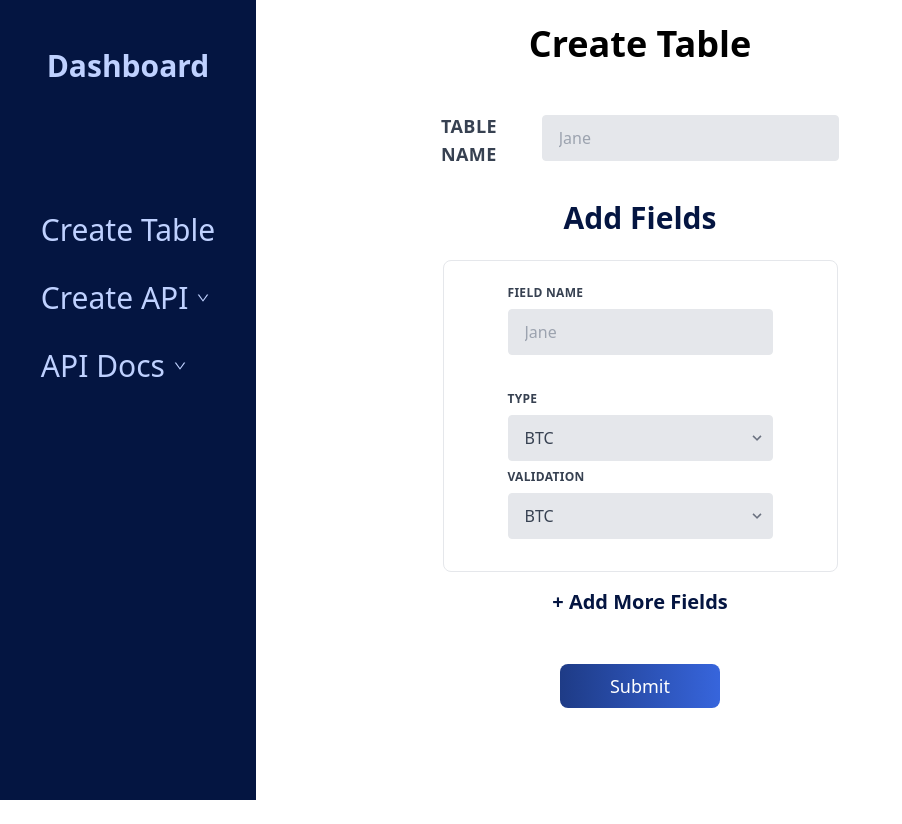
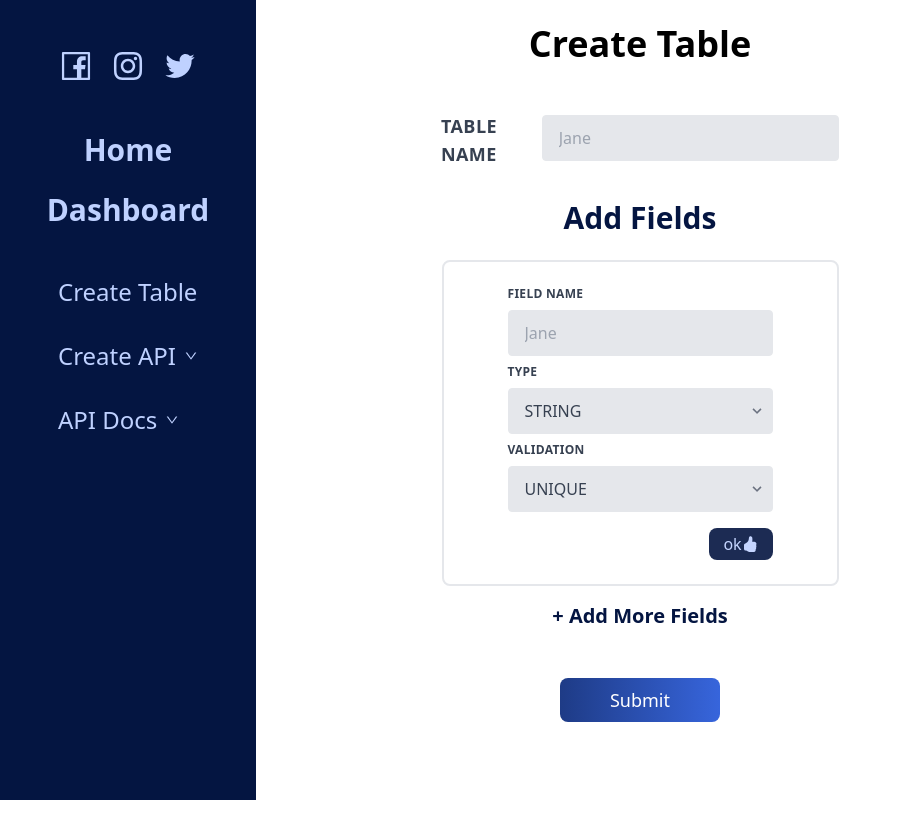
Before and after one commit to salmanpary/Xcode, a Next.js app in the folder frontend/: page / in a window 1280 px wide. Shown: the whole page, without its empty margins (0-902 px from the left). Built offline with nearby package versions, Linux system fonts and the light colour scheme.

Commit message:
states added

```diff
--- a/frontend/components/CreateTable.js
+++ b/frontend/components/CreateTable.js
@@ -3,9 +3,25 @@ import FormBlock from './FormBlock'
 
 function CreateTable() {
     const [inputList, setInputList] = useState(1);
+    const [tables,setTables] = useState({
+        tablename:"",
+        fields:[]
+    })
+    const submitHanlder = (e)=>{
+      var jsontable = JSON.stringify(tables)
+      console.log(jsontable)
+    }
+
     const onAddBtnClick = (e) => {
         setInputList(inputList + 1);
     };
+    const onChange=(e)=>{
+        const {name,value} = e.target
+        setTables({
+            ...tables,
+            [name]:value
+        })
+    }
     return (
         <div className='w-[80vw] min-h-screen'>
             <h2 className='text-4xl text-center font-bold mt-6'>Create Table</h2>
@@ -16,7 +32,7 @@ function CreateTable() {
                         <label class="block uppercase tracking-wide text-gray-700 text-lg font-bold mb-2" for="grid-first-name">
                             Table Name
                         </label>
-                        <input class="appearance-none w-[15rem] ml-4 block w-full bg-gray-200 text-gray-700 border  rounded py-3 px-4 mb-3 leading-tight focus:outline-none focus:bg-white" id="grid-first-name" type="text" placeholder="Jane" />
+                        <input onChange={onChange} name='tablename' value={tables.tablename} class="appearance-none w-[15rem] ml-4 block w-full bg-gray-200 text-gray-700 border  rounded py-3 px-4 mb-3 leading-tight focus:outline-none focus:bg-white" id="grid-first-name" type="text" placeholder="Jane" />
 
                     </div>
 
@@ -25,15 +41,23 @@ function CreateTable() {
 
             <div className="flex flex-col items-center">
                 <h2 className='text-3xl font-bold text-text-sec'>Add Fields</h2>
-                {Array.apply(null, { length: inputList }).map((e, i) => (
-                <FormBlock key={i}/>
-                ))}
+                {/* {Array.apply(null, { length: inputList }).map((e, i) => (
+                    <>
+
+                    {i}
+                <FormBlock key={e}/>
+                    </>
+                ))} */}
+                {
+                    [...Array(inputList)].map((e, i) => <FormBlock key={e} setTables={setTables} tables={tables} />)
+
+                }
             </div>
             <h3 onClick={onAddBtnClick} className='text-center text-text-sec text-xl mt-4 font-semibold cursor-pointer'>+ Add More Fields</h3>
 
             <div style={{
                 background: 'linear-gradient(90deg, #1E3B86 0%, #3765DC 100%)'
-            }} className="mx-auto mt-12  text-lg text-white w-[10rem] text-center rounded-lg py-2 items-center ">
+            }} onClick={submitHanlder} className="mx-auto mt-12  text-lg text-white w-[10rem] text-center rounded-lg py-2 items-center ">
                 Submit
             </div>
         </div>
--- a/frontend/components/FormBlock.js
+++ b/frontend/components/FormBlock.js
@@ -1,16 +1,40 @@
-import React from 'react'
+import React, { useState } from 'react'
+import {BsFillHandThumbsUpFill} from 'react-icons/bs'
+function FormBlock({key,setTables,tables}) {
+    const [data,setData] = useState({
+        key:key,
+        name:"",
+        type:"",
+        validation:""
 
-function FormBlock({key}) {
+    })
+    const handleClick = (e)=>{
+        for(var i=0;i<tables.fields.length;i++){
+            if(data.name.toLowerCase()===tables.fields[i].name.toLowerCase()){
+            alert('Field name already exists')
+            return
+            }
+        }
+        setTables({...tables,fields:[...tables.fields,data]})
+console.log(data)
+    }
+    const onChange = (e)=>{
+const {name,value} = e.target
+setData({
+    ...data,
+    [name]:value
+})
+    }
   return (
-    <div className="flex flex-col items-center mt-6 border-[1px] max-w-fit py-6 px-16 rounded-lg ">
+    <div className="flex flex-col items-center mt-6 border-[2px] max-w-fit py-6 px-16 rounded-lg ">
 
 <form class="w-full max-w-lg">
-  <div class="flex flex-wrap -mx-3 mb-6">
+  <div class="flex flex-wrap -mx-3 mb-2">
     <div class="w-full px-3">
       <label class="block uppercase tracking-wide text-gray-700 text-xs font-bold mb-2" for="grid-first-name">
         Field Name
       </label>
-      <input class="appearance-none block w-full bg-gray-200 text-gray-700 border  rounded py-3 px-4 mb-3 leading-tight focus:outline-none focus:bg-white" id="grid-first-name" type="text" placeholder="Jane"/>
+      <input onChange={onChange} name='name' value={data.name} class="appearance-none block w-full bg-gray-200 text-gray-700 border  rounded py-3 px-4  leading-tight focus:outline-none focus:bg-white" id="grid-first-name" type="text" placeholder="Jane"/>
 
     </div>
 
@@ -24,14 +48,18 @@ function FormBlock({key}) {
       </label>
       <div class="relative">
                 <select
+                name='type'
                   class="block appearance-none w-full bg-gray-200 border border-gray-200 text-gray-700 py-3 px-4 pr-8 rounded leading-tight focus:outline-none focus:bg-white focus:border-gray-500"
                   id="grid-state"
+                //   value={data.type}
+                  onChange={onChange}
 
                 >
-                  <option>BTC</option>
-                  <option>ETH</option>
-                  <option>DOGECOIN</option>
-                  <option>SOLANA</option>
+                  <option className=''>STRING</option>
+                  <option>NUMERIC</option>
+                  <option disabled >DATE</option>
+                  <option disabled >ARRAY</option>
+
 
                 </select>
                 <div class="pointer-events-none absolute inset-y-0 right-0 flex items-center px-2 text-gray-500">
@@ -57,12 +85,16 @@ function FormBlock({key}) {
                 <select
                   class="block appearance-none w-full bg-gray-200 border border-gray-200 text-gray-700 py-3 px-4 pr-8 rounded leading-tight focus:outline-none focus:bg-white focus:border-gray-500"
                   id="grid-state"
+                  name='validation'
+                //   value={data.validation}
+                  onChange={onChange}
+
 
                 >
-                  <option>BTC</option>
-                  <option>ETH</option>
-                  <option>DOGECOIN</option>
-                  <option>SOLANA</option>
+                  <option>UNIQUE</option>
+                  <option>NIL</option>
+                  <option disabled>EMAIL</option>
+                  <option disabled>MAX 10</option>
 
                 </select>
                 <div class="pointer-events-none absolute inset-y-0 right-0 flex items-center px-2 text-gray-500">
@@ -77,6 +109,7 @@ function FormBlock({key}) {
               </div>
       </div>
     </div>
+    <div className="flex items-center cursor-pointer bg-bg-prm w-16 text-text-prm text-center justify-center rounded-lg opacity-90 mt-4 py-1 ml-auto" onClick={handleClick}> ok <BsFillHandThumbsUpFill /></div>
 </form>
     </div>
   )
--- a/frontend/components/Sidebar.js
+++ b/frontend/components/Sidebar.js
@@ -1,25 +1,32 @@
 import React,{useState} from 'react'
-import {AiOutlineDown,AiOutlineUp} from 'react-icons/ai'
+import {AiOutlineDown,AiOutlineUp,AiOutlineTwitter,AiOutlineInstagram,AiOutlineFacebook} from 'react-icons/ai'
+
 const Sidebar = () => {
   const [toggle,setToggle] = useState(false)
   const [toggle2,setToggle2] = useState(false)
   return (
     <div className='w-[20vw] bg-bg-prm h-screen fixed'>
       <div className="flex flex-col items-center ">
-        <h3 className='text-3xl font-bold text-text-prm mt-12'>Dashboard</h3>
-        <div className="mt-20">
-        <h3 className='text-3xl  text-text-prm mt-12'>Create Table</h3>
+      <div className="flex text-4xl items-center text-text-prm justify-center gap-4 mt-12">
+          <AiOutlineFacebook className='cursor-pointer hover:scale-110'/>
+          <AiOutlineInstagram className='cursor-pointer hover:scale-110'/>
+          <AiOutlineTwitter className='cursor-pointer hover:scale-110'/>
+        </div>
+        <h3 className='text-3xl font-bold text-text-prm mt-12 cursor-pointer'>Home</h3>
+        <h3 className='text-3xl font-bold text-text-prm mt-6 cursor-pointer'>Dashboard</h3>
+        <div className="mt-12">
+        <h3 className='text-2xl cursor-pointer  text-text-prm mt6'>Create Table</h3>
         <h3 onClick={()=>{
           setToggle(!toggle)
           setToggle2(false)
-        }} className='text-3xl flex items-center text-text-prm mt-8 cursor-pointer'>Create API
+        }}  className=' text-2xl flex items-center text-text-prm mt-8 cursor-pointer'>Create API
          {
           toggle? <AiOutlineUp className='ml-2 text-sm' />:<AiOutlineDown className='ml-2 text-sm' />
          }
 
          </h3>
         {toggle && <div className="text-lg text-text-prm p-4">
-          <ul>
+          <ul className='cursor-pointer'>
           <li>-Table1</li>
             <li>-Table1</li>
             <li>-Table1</li>
@@ -28,13 +35,13 @@ const Sidebar = () => {
         <h3 onClick={()=>{
           setToggle2(!toggle2)
           setToggle(false)
-        }} className='text-3xl flex items-center  text-text-prm mt-8 cursor-pointer'>API Docs
+        }} className='text-2xl flex items-center  text-text-prm mt-8 cursor-pointer'>API Docs
          {
-          toggle2? <AiOutlineUp className='ml-2 text-sm' />:<AiOutlineDown className='ml-2 text-sm' />
+          toggle2? <AiOutlineUp className='ml-2 text-sm font-bold' />:<AiOutlineDown className='ml-2 text-sm font-bold' />
          }
          </h3>
         {toggle2 && <div className="text-xl text-text-prm p-4">
-          <ul>
+          <ul className='cursor-pointer'>
             <li>-Table1</li>
             <li>-Table1</li>
             <li>-Table1</li>
@@ -42,6 +49,8 @@ const Sidebar = () => {
         </div>}
         </div>
         </div>
+
+
     </div>
   )
 }
```
